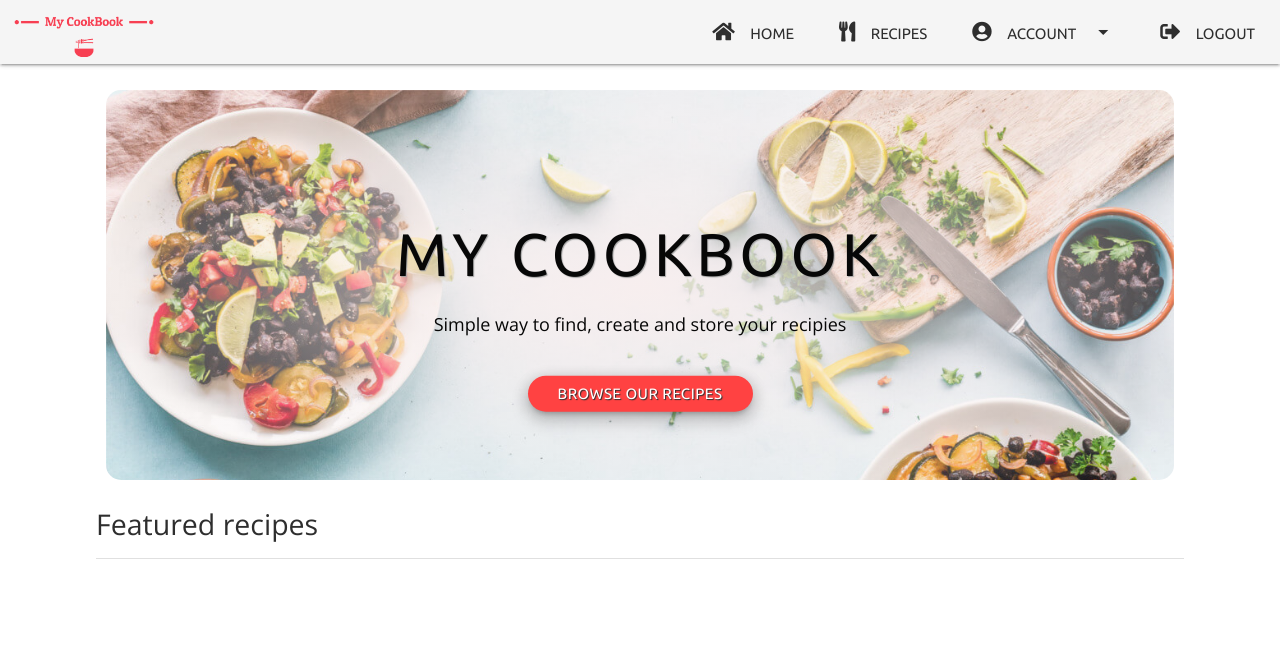
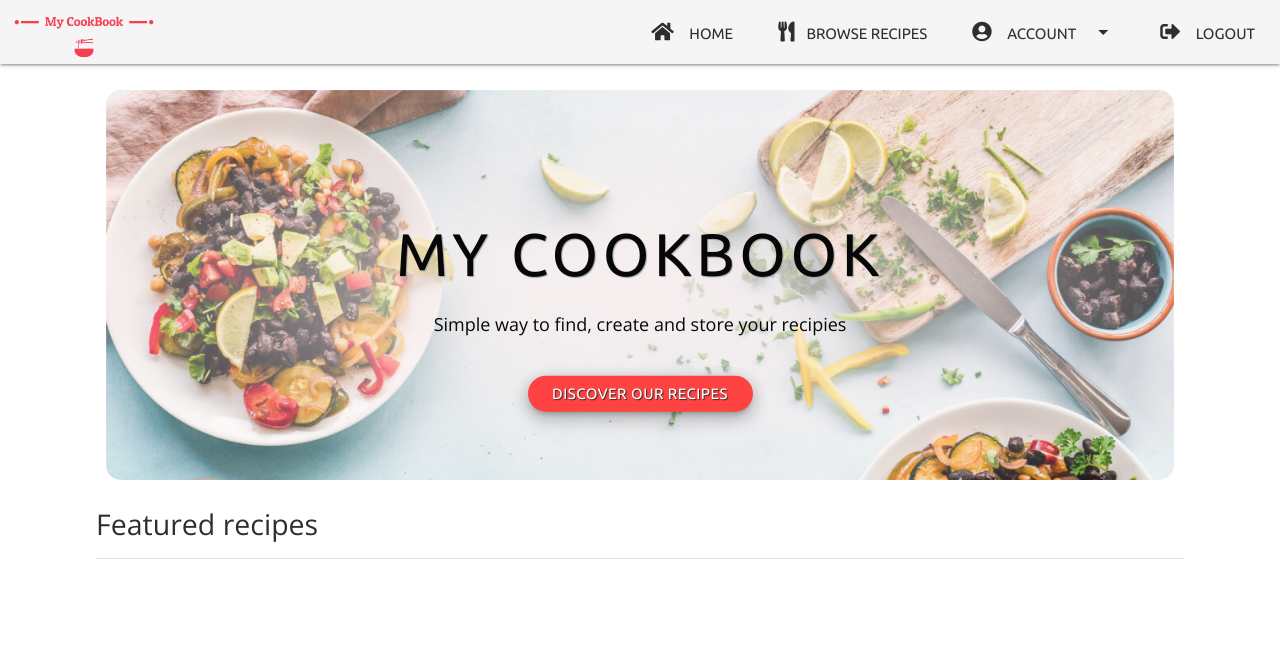
Before and after one commit to irinatu17/MyCookBook, a Flask app: page / in a window 1280 px wide. Shown: the top 651 px of the page. Run offline with Flask 2, Linux system fonts and the light colour scheme; the visitor is signed in with stand-in values (Sample User, id 1); data that the repository does not hold is empty; some libraries are stand-ins or nearby versions.

Commit message:
Change names in navbar and home main button

```diff
--- a/mycookbook/static/css/style.css
+++ b/mycookbook/static/css/style.css
@@ -319,7 +319,7 @@ font-size: 10px;
 .user-avatar{
 width:250px;
 height:250px;
-border-radius: 80px;
+border-radius: 40%;
 }
 /* Buttons*/
 .btn-main{
--- a/mycookbook/templates/account_settings.html
+++ b/mycookbook/templates/account_settings.html
@@ -17,7 +17,7 @@
   <div class="row">
     <div class="col s12 center-align">
       <img
-        src="https://api.adorable.io/avatars/285/{{session.username}}@adorable.png"
+        src="https://api.adorable.io/avatars/240/{{session.username}}@adorable.png"
         class="responsive-img user-avatar"
         alt="Profile Avatar"
       />
@@ -25,7 +25,7 @@
   </div>
 
   <!--Change Username -->
-  <div class="row center-align">
+  <div class="row center-align margin-bottom-large">
     <div class="col s12 m4">
       <a href="{{ url_for('change_username', username = session.username) }}"
         class="waves-effect waves-light text-shadow-small btn btn-golden uppercase z-depth-3 btn-main btn-form bold"
--- a/mycookbook/templates/home.html
+++ b/mycookbook/templates/home.html
@@ -25,7 +25,7 @@
             class="waves-effect waves-light btn uppercase z-depth-3 btn-main"
             id="btn-home"
           >
-            Browse our recipes
+            Discover our recipes
           </a>
         </div>
       </div>
--- a/mycookbook/templates/partials/_navbar.html
+++ b/mycookbook/templates/partials/_navbar.html
@@ -13,7 +13,7 @@
         <a href="#" data-target="mobile-demo" class="sidenav-trigger"><i class="material-icons navbar-icon">menu</i></a>
         <ul id="nav-mobile" class="right hide-on-med-and-down">
             <li><a href="{{url_for('home')}}" class="uppercase"><i class="fas fa-home navbar-icon"></i> Home</a></li>
-            <li><a href="{{url_for('all_recipes')}}" class="uppercase"><i class="fas fa-utensils navbar-icon"></i> Recipes</a></li>
+            <li><a href="{{url_for('all_recipes')}}" class="uppercase"><i class="fas fa-utensils navbar-icon"></i>Browse Recipes</a></li>
             {% if session.username %}
             <li><a class="dropdown-trigger uppercase" href="{{ url_for('account_settings', username = session.username) }}" data-target="Account"><i class="fas fa-user-circle navbar-icon"></i> Account<i class="material-icons right">arrow_drop_down</i></a></li>
             <li><a href="{{ url_for('logout') }}" class="uppercase"><i class="fas fa-sign-out-alt navbar-icon" ></i> Logout</a></li>
```
